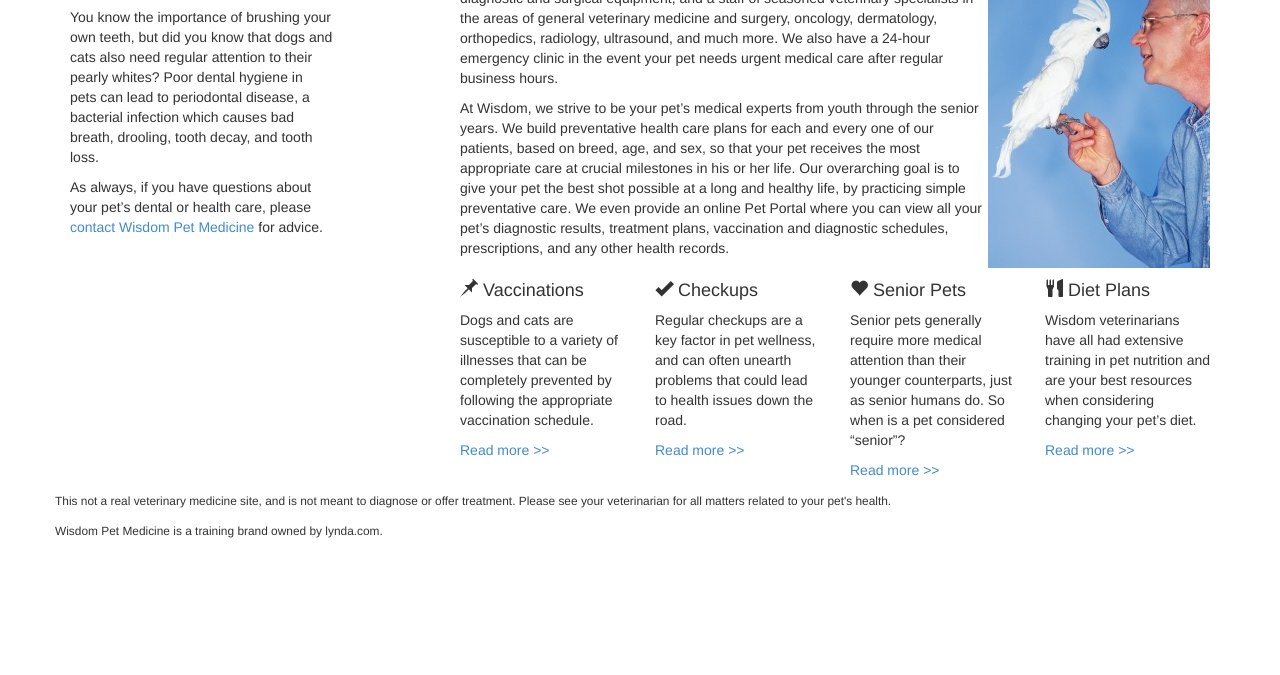
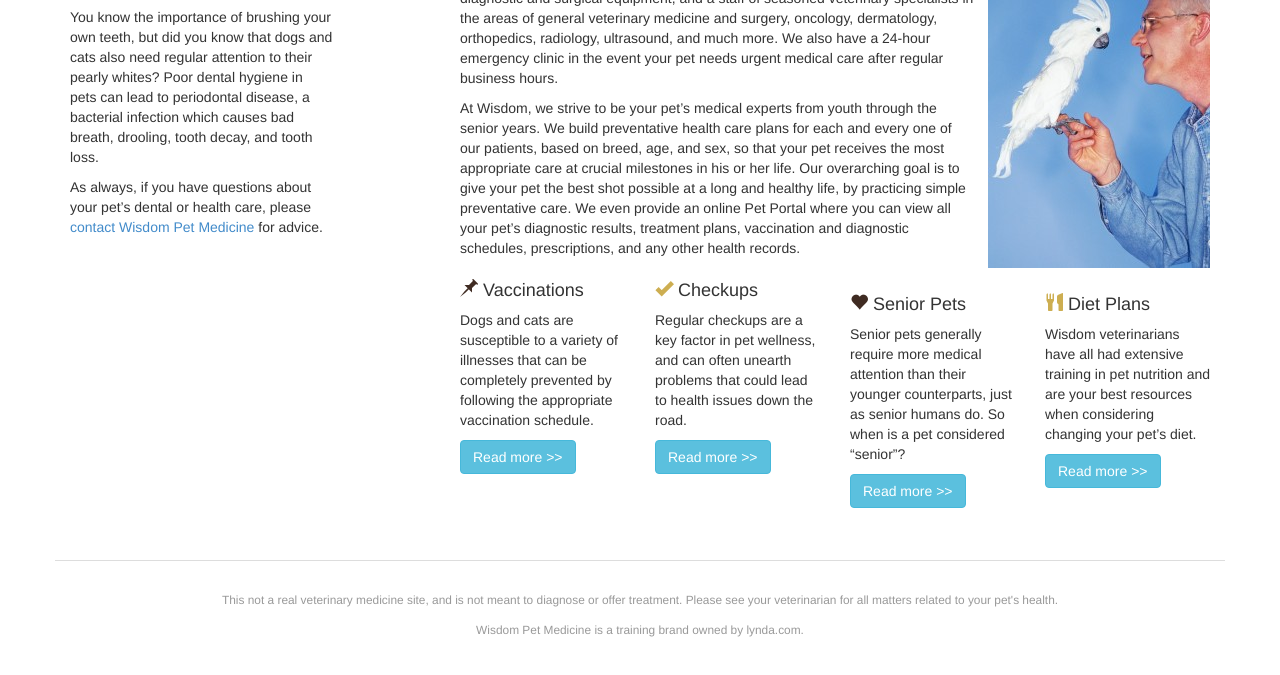
Before and after one commit to book-source/up-and-running-with-bootstrap-3, a plain HTML site: page services.html in a window 1280 px wide. Shown: the part 261-936 px from the top of the page. Before the commit the page ends 811 px from the top, so only its background shows below. Drawn offline with nearby package versions, Linux system fonts and the light colour scheme.

Commit message:
custom css for services

```diff
--- a/css/custom.css
+++ b/css/custom.css
@@ -1 +1,38 @@
-/* this is a custom css */
+/* this is a custom CSS */
+
+footer {
+	padding: 2em 0;
+	margin: 3em 0;
+	border-top: 1px solid #ddd;
+	color: #999;
+	text-align: center;
+}
+
+.glyphicon {
+	color: #cdae51;
+}
+
+.glyphicon-pushpin,
+.glyphicon-heart {
+	color: #3F2B22;
+}
+
+.pull-right.img-responsive {
+	margin: 0 0 1em 1em;
+}
+
+.btn-info {
+	background-color: #cdae51
+	border-color: #3F2B22;
+	color: #fff;
+}
+
+.btn-info:hover,
+.btn-info:focus,
+.btn-info:active,
+.btn-info.active,
+.open .dropdown-toggle.btn-info {
+  color: #ffffff;
+  background-color: #3F2B22;
+  border-color: #333;
+}
--- a/services.html
+++ b/services.html
@@ -6,6 +6,7 @@
     <meta name="viewport" content="width=device-width, initial-scale=1.0">
     <!-- Bootstrap -->
     <link href="css/bootstrap.min.css" rel="stylesheet">
+    <link href="css/custom.css" rel="stylesheet">
     <script src="js/respond.js"></script>
 </head>
 
@@ -25,29 +26,29 @@
     <div class="row">
         <article class="col-lg-offset-1 col-sm-offset-1 col-lg-8 col-sm-7 col-lg-push-3 col-sm-push-4">
             <h1>Services</h1>
-            <p><img src="img/cockatiel.jpg" class="pull-right">Wisdom Pet Medicine is a state-of-the-art veterinary hospital,   featuring the latest in diagnostic and surgical equipment, and a staff   of seasoned veterinary specialists in the areas of general veterinary   medicine and surgery, oncology, dermatology, orthopedics, radiology,   ultrasound, and much more. We also have a 24-hour emergency clinic in   the event your pet needs urgent medical care after regular business   hours.</p>
+            <p><img src="img/cockatiel.jpg" class="pull-right img-responsive">Wisdom Pet Medicine is a state-of-the-art veterinary hospital,   featuring the latest in diagnostic and surgical equipment, and a staff   of seasoned veterinary specialists in the areas of general veterinary   medicine and surgery, oncology, dermatology, orthopedics, radiology,   ultrasound, and much more. We also have a 24-hour emergency clinic in   the event your pet needs urgent medical care after regular business   hours.</p>
             <p>At Wisdom, we strive to be your pet&rsquo;s medical experts from youth   through the senior years. We build preventative health care plans for   each and every one of our patients, based on breed, age, and sex, so   that your pet receives the most appropriate care at crucial milestones   in his or her life. Our overarching goal is to give your pet the best   shot possible at a long and healthy life, by practicing simple   preventative care. We even provide an online Pet Portal where you can   view all your pet&rsquo;s diagnostic results, treatment plans, vaccination and   diagnostic schedules,  prescriptions, and any other health records.</p>
                         <!-- nested row 3 -->
             <div class="row">
                 <div class="col-md-3 col-xs-6">
-                    <h4><span class ="glyphicon glyphicon-pushpin"></span> Vaccinations</h4>
+                    <h4><span class="glyphicon glyphicon-pushpin"></span> Vaccinations</h4>
                     <p>Dogs and cats are susceptible to a variety of illnesses that can be completely prevented by following the appropriate vaccination schedule.</p>
-                    <p><a href="#">Read more >></a></p>
+                    <p><a href="#" class="btn btn-info">Read more >></a></p>
                 </div>
                 <div class="col-md-3 col-xs-6">
-                    <h4><span class ="glyphicon glyphicon-ok"></span> Checkups</h4>
+                    <h4><span class="glyphicon glyphicon-ok"></span> Checkups</h4>
                     <p>Regular checkups are a key factor in pet wellness, and can often unearth problems that could lead to health issues down the road.  </p>
-                    <p><a href="#">Read more >></a></p>
+                    <p><a href="#" class="btn btn-info">Read more >></a></p>
                 </div>
                 <div class="col-md-3 col-xs-6">
-                    <h4><span class ="glyphicon glyphicon-heart"></span> Senior Pets</h4>
+                    <h4><span class="glyphicon glyphicon-heart"></span> Senior Pets</h4>
                     <p>Senior pets generally require more medical attention than their younger counterparts, just as senior humans do. So when is a pet considered “senior”? </p>
-                    <p><a href="#">Read more >></a></p>
+                    <p><a href="#" class="btn btn-info">Read more >></a></p>
                 </div>
                 <div class="col-md-3 col-xs-6">
-                    <h4><span class ="glyphicon glyphicon-cutlery"></span> Diet Plans</h4>
+                    <h4><span class="glyphicon glyphicon-cutlery"></span> Diet Plans</h4>
                     <p>Wisdom veterinarians have all had extensive training in pet nutrition and are your best resources when considering changing your pet’s diet. </p>
-                     <p><a href="#">Read more >></a></p>
+                     <p><a href="#" class="btn btn-info">Read more >></a></p>
                  </div>
             </div><!-- end nested row 3 -->
         </article>
```
